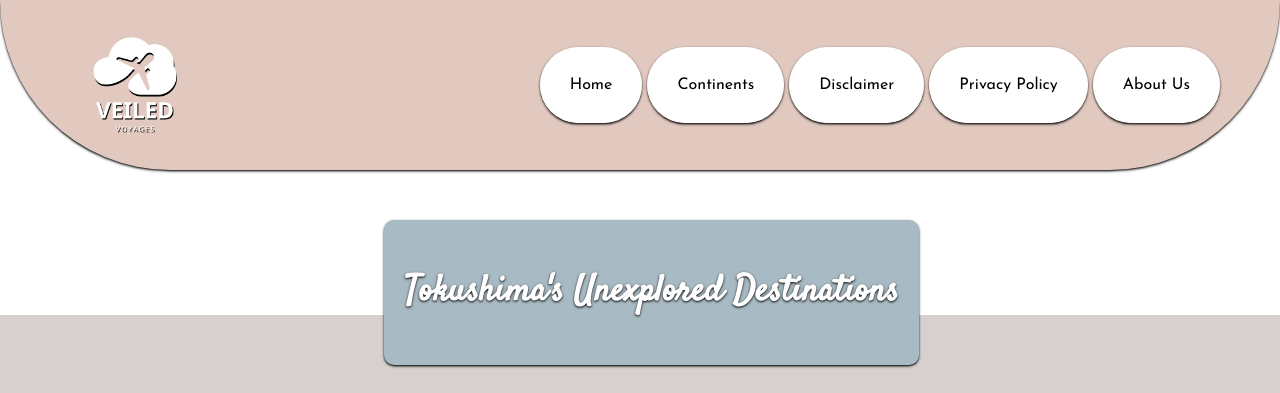
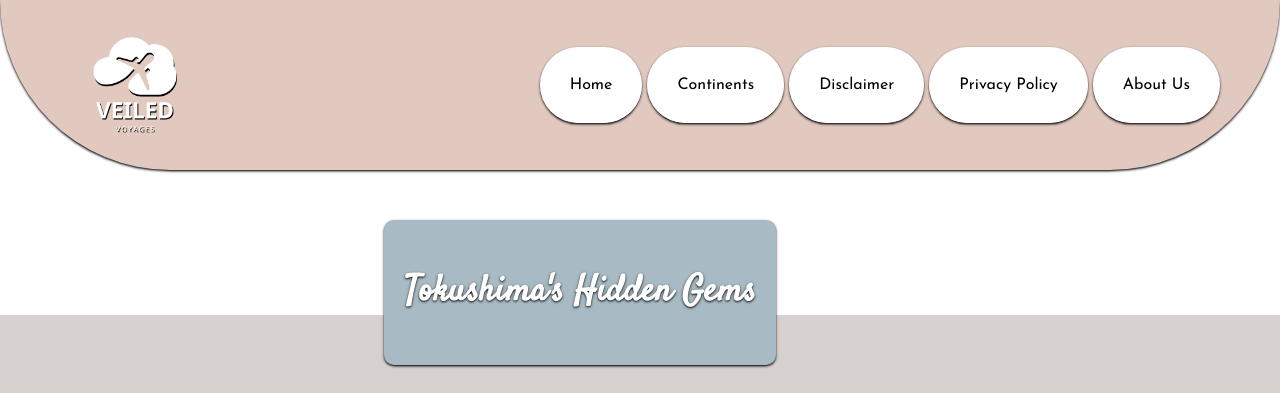
Before and after one commit to ashneeeet/TOKUSHIMA, a plain HTML site: page index.html in a window 1280 px wide. Shown: the top 393 px of the page. Drawn offline with nearby package versions, Linux system fonts and the light colour scheme; a script that the page names is missing.

Commit message:
Update index.html

```diff
--- a/index.html
+++ b/index.html
@@ -44,7 +44,7 @@
     <!-- Unexplored Destination Block Starts -->
     <div class="unexp">
 
-        <p> <b>Tokushima's Unexplored Destinations</b></p>
+        <p> <b>Tokushima's Hidden Gems</b></p>
 
      </div>
 
```
